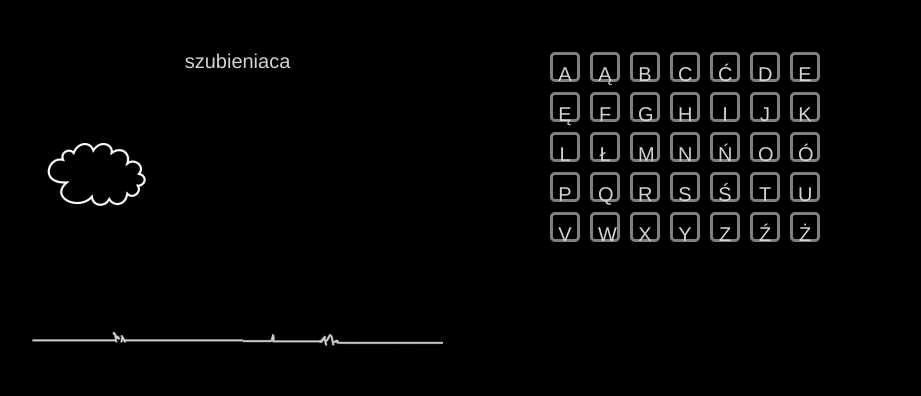
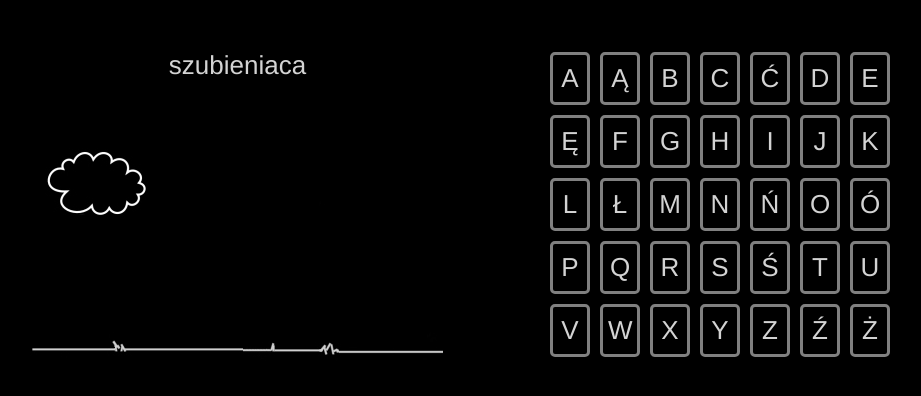
Before and after one commit to monikaUrban1/Szubienica, a plain HTML site: page index.html in a window 1280 px wide. Shown: the part 122-518 px from the top of the page, without its empty margins (110-1031 px from the left). Drawn offline with nearby package versions, Linux system fonts and the light colour scheme.

Commit message:
in progres

```diff
--- a/style.css
+++ b/style.css
@@ -5,7 +5,7 @@
 body{
 	background-color: black;
 	color: lightgrey;
-	font-size: 2rem;
+	font-size: 26px;
 }
 .slogan {
 	margin: 50px 0 50px 0;
@@ -22,8 +22,8 @@ body{
 	min-height: 280px;
 }
 .litera {
-	width: 30px;
-	height: 30px;
+	width: 40px;
+	min-height: 40px;
 	text-align: center;
 	padding: 5px;
 	margin: 5px;
@@ -32,3 +32,8 @@ body{
 	cursor: pointer;
 	border-radius: 5px;
 }
+.litera:hover {
+	background-color: #222222;
+	color: white;
+	border: 3px solid white;
+}
```
